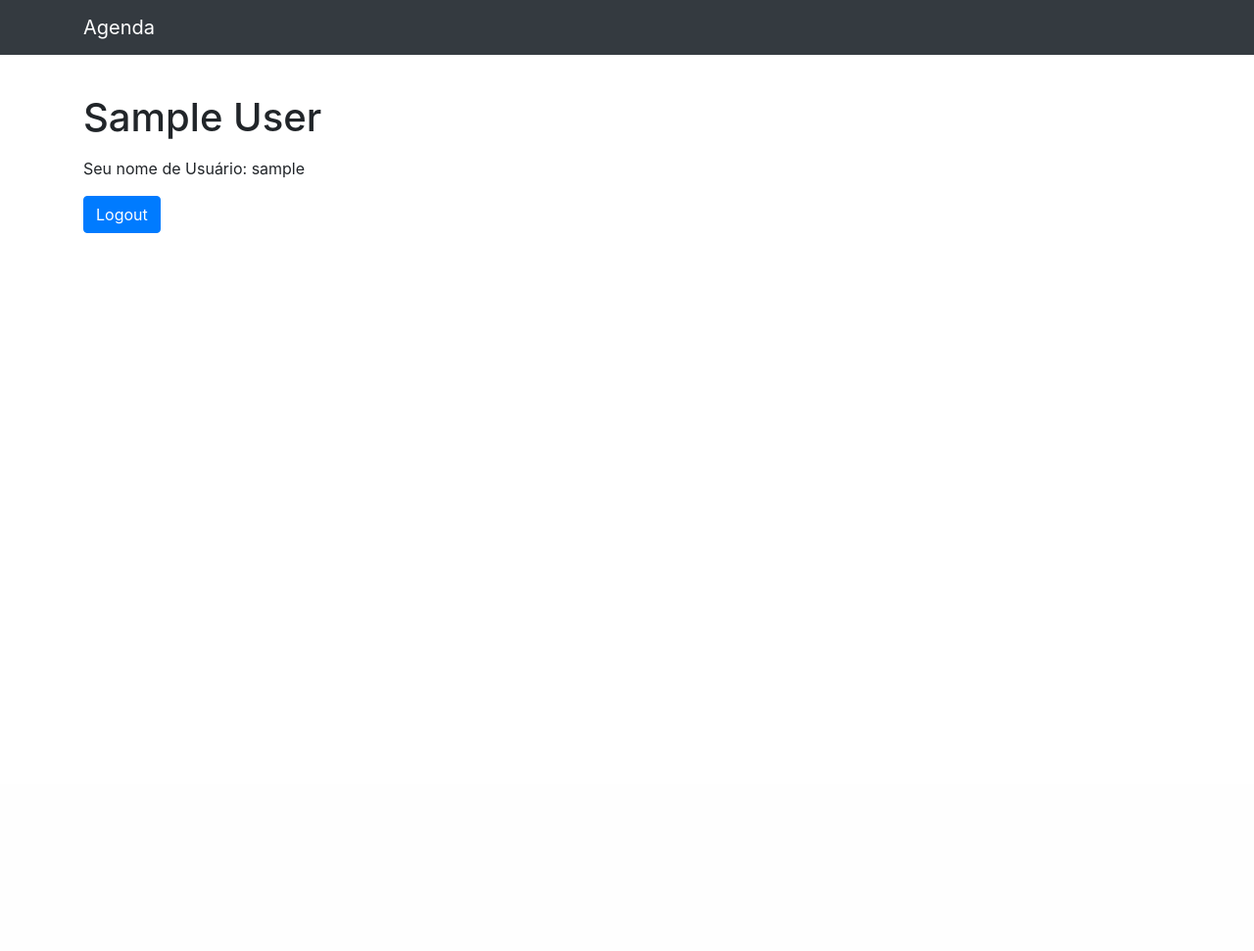
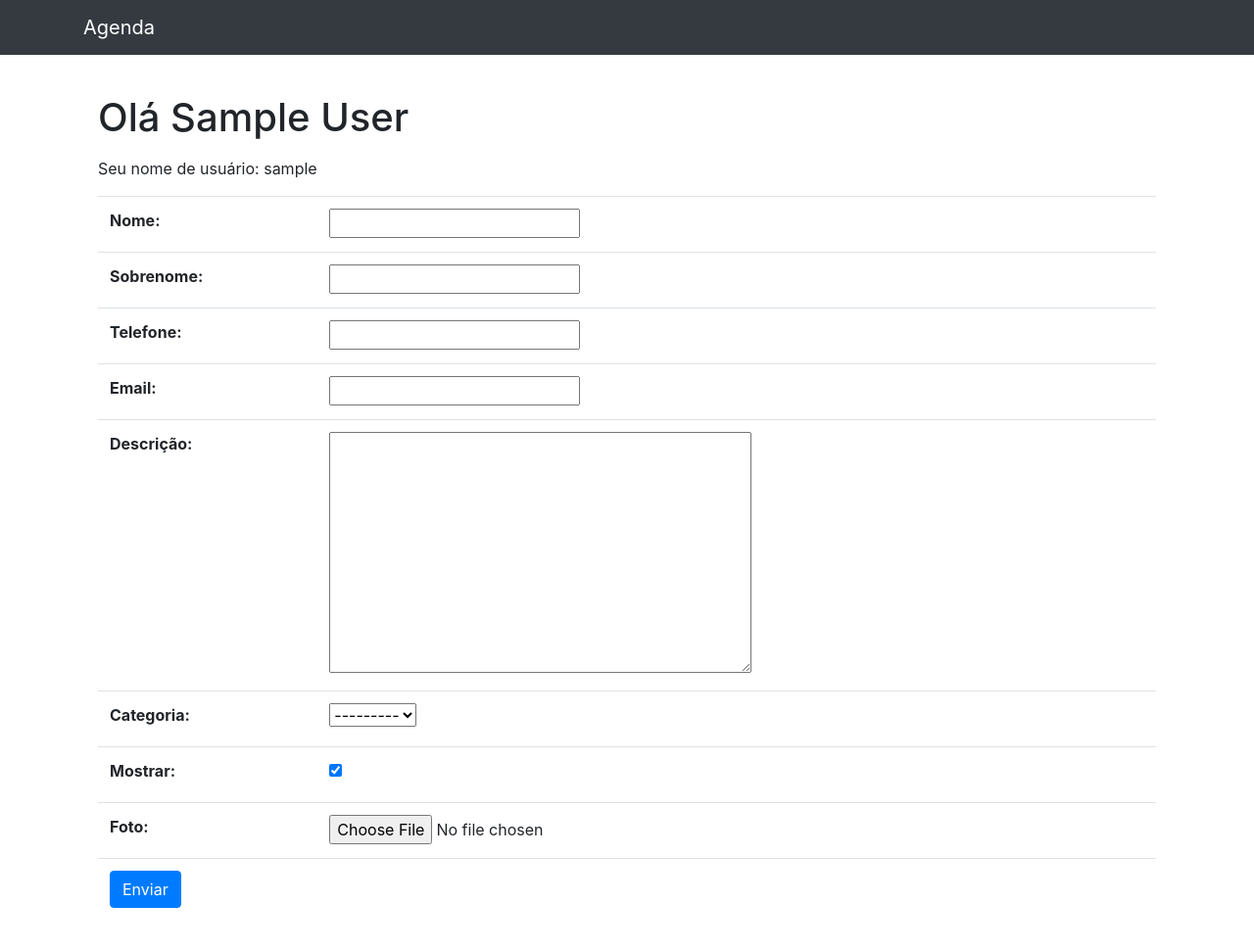
Before and after one commit to DaaviB/Agenda, a Django app: page /accounts/dashboard/ in a window 1280 px wide. Shown: the whole page at 98% size. Before the commit the page ends 238 px from the top, so only its background shows below. Run offline with Django 4.2, Linux system fonts and the light colour scheme; the visitor is signed in with stand-in values (Sample User, id 1); data that the repository does not hold is empty; some libraries are stand-ins or nearby versions.

Commit message:
Adicionado novo arquivo de formulário para cadastro de contatos. Foi feito algumas modificações em alguns arquivos, como por exemplo, arquivo views, arquivos de templates e entre outros.

```diff
--- /dev/null
+++ b/accounts/forms.py
@@ -0,0 +1,10 @@
+from contatos.models import Contato
+from django import forms
+
+
+class FormContato(forms.ModelForm):
+
+    class Meta:
+        model = Contato
+        fields = "__all__"
+        exclude = ('data_criacao', )
--- a/accounts/templates/accounts/dashboard.html
+++ b/accounts/templates/accounts/dashboard.html
@@ -1,16 +1,32 @@
 {% extends "base.html" %}
 
-{% block titulo %}Dashboard de {{ user }} | {% endblock titulo %}
+{% block titulo %} Dashboard de {{ user }} | {% endblock titulo %}
 
 {% block conteudo %}
 
     {% include "parciais/_messages.html" %}
-    <h1 class="mt-3 mb-3">{{ user.first_name }} {{ user.last_name }}</h1>
-    <p>Seu nome de Usuário: {{ user }}</p>
-
-    <form method="POST" action="{% url 'logout' %}">
-        {% csrf_token %}
-        <button type="submit" class="btn btn-primary mb-3">Logout</button>
-    </form>
+    <div class="container d-flex flex-lg-column align-content-center">
+        <h1 class="mt-3 mb-3">
+            {% if not user.first_name and not user.last_name %}
+                Olá {{ user }}
+            {% else %}
+                Olá {{ user.first_name }} {{ user.last_name }}
+            {% endif %}
+        </h1>
+        <p>Seu nome de usuário: {{ user }}</p>
+    </div>
+    <div class="container">
+        <form method="POST" action="{% url 'dashboard' %}" enctype="multipart/form-data">
+            {% csrf_token %}
+            <table class="table">
+                {{ form }}
+                <tr>
+                    <td colspan="2">
+                        <button type="submit" class="btn btn-primary mb-3">Enviar</button>
+                    </td>
+                </tr>
+            </table>
+        </form>
+    </div>
 
 {% endblock conteudo %}
--- a/accounts/templates/accounts/register.html
+++ b/accounts/templates/accounts/register.html
@@ -1,6 +1,6 @@
 {% extends "base.html" %}
 
-{% block titulo %}Cadastro | {% endblock titulo %}
+{% block titulo %} Cadastro | {% endblock titulo %}
 
 {% block conteudo %}
 
--- a/accounts/views.py
+++ b/accounts/views.py
@@ -3,7 +3,7 @@ from django.contrib import messages, auth
 from django.core.validators import validate_email
 from django.contrib.auth.models import User
 from django.contrib.auth.decorators import login_required
-
+from .forms import FormContato
 
 def login(request):
     if request.method != 'POST':
@@ -85,4 +85,21 @@ def register(request):
 
 @login_required(redirect_field_name='login')
 def dashboard(request):
-    return render(request, 'accounts/dashboard.html',)
+    if request.method != 'POST':
+        form = FormContato()
+        return render(request, 'accounts/dashboard.html', {
+            'form': form
+        })
+
+    form = FormContato(request.POST, request.FILES)
+
+    if not form.is_valid:
+        messages.ERROR(request, "Formulário inválido.")
+        form = FormContato(request.POST, request.FILES)
+        return render(request, 'accounts/dashboard.html', {
+            'form': form
+        })
+
+    form.save()
+    messages.success(request, f"Contato {request.POST.get('nome') + ' ' + request.POST.get('sobrenome')} criado com sucesso.")
+    return redirect('dashboard')
--- a/contatos/templates/contatos/busca.html
+++ b/contatos/templates/contatos/busca.html
@@ -1,3 +1,2 @@
 {% extends "contatos/index.html" %}
-
-{% block titulo %}{{request.GET.termo }} Busca | {% endblock titulo %}
+{% block titulo %} Busca | {{ request.GET.termo }} | {% endblock titulo %}
--- a/contatos/templates/contatos/index.html
+++ b/contatos/templates/contatos/index.html
@@ -1,7 +1,9 @@
 {% extends "base.html" %}
+
+
 {% block conteudo %}
 
-    <h1 class="mt-5">Minha agenda</h1>
+    <h1 class="mt-2 mb-3">Minha agenda</h1>
 
     <table class="table">
     <thead>
--- a/contatos/views.py
+++ b/contatos/views.py
@@ -21,6 +21,7 @@ def index(request):
 
 
 def details(request, contato_id):
+    print(request.path)
     contato = get_object_or_404(Contato, id=contato_id)
 
     if not contato.mostrar:
@@ -50,6 +51,6 @@ def busca(request):
     page = request.GET.get('p')
     contatos = paginator.get_page(page)
 
-    return render(request, 'contatos/index.html', context={
+    return render(request, 'contatos/busca.html', context={
         'contatos':contatos,
     })
--- a/templates/base.html
+++ b/templates/base.html
@@ -21,7 +21,7 @@
       <div class="col-lg-12">
         <br>
 
-        {% if 'accounts' not in request.path %}
+        {% if 'accounts' not in request.path and 'details' not in request.path %}
           <form method="get" action="{% url 'busca' %}">
             <div class="form-group row">
               <div class="col-12">
--- a/templates/parciais/_messages.html
+++ b/templates/parciais/_messages.html
@@ -2,7 +2,7 @@
 {% if messages %}
     {% for message in messages %}
 
-        <div class="alert {{ message.tags }}" role="alert">
+        <div class="alert {{ message.tags }} mb-3 mt-3" role="alert">
             {{ message }}
         </div>
 
```
Also changed, not shown: accounts/templates/accounts/login.html (+6 -3 lines), media/fotos/2022/01/contato_image.jfif (added), media/fotos/2022/01/contato_image_ET8XqBk.jfif (added), media/fotos/2022/01/contato_image_ceAy5WV.jfif (added), media/fotos/2022/01/elefantinho.jfif (added), media/fotos/2022/01/elefantinho_Fgcru12.jfif (added).
